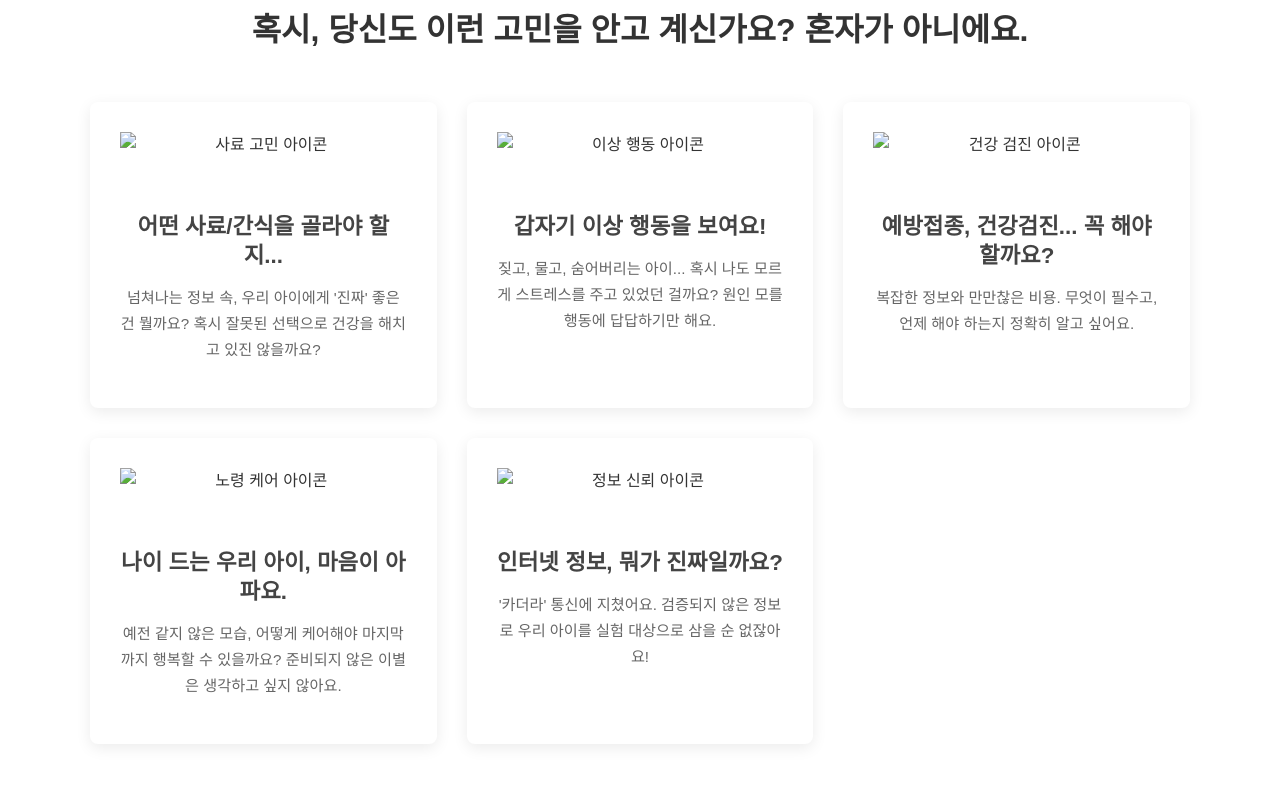
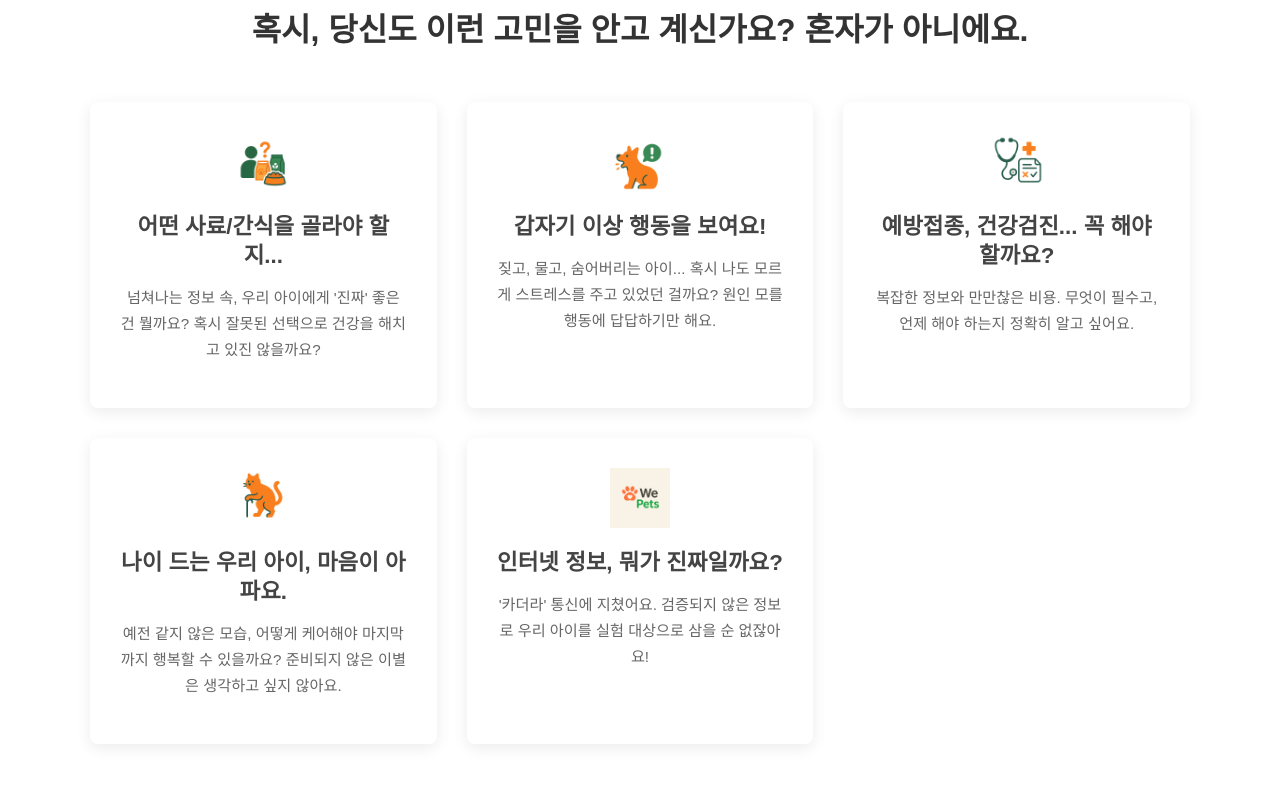
Before and after one commit to We-Pets/We-Pets, a plain HTML site: page index.html in a window 1280 px wide. Shown: the part 920-1720 px from the top of the page. Drawn offline with Linux system fonts and the light colour scheme.

Commit message:
add: hero image, empathy icon image

```diff
--- a/css/style.css
+++ b/css/style.css
@@ -258,7 +258,7 @@ p { margin-bottom: 15px; }
  * Hero Section
  * ------------------- */
  .hero-section {
-    background-image: url('../images/hero-bg.jpg'); /* 배경 이미지 경로 수정 */
+    background-image: url('../images/hero-bg.png'); /* 배경 이미지 경로 수정 */
     background-size: cover;
     background-position: center center;
     background-repeat: no-repeat;
--- a/index.html
+++ b/index.html
@@ -60,7 +60,7 @@
                     <!-- 고민 1: 사료/간식 -->
                     <div class="empathy-item">
                         <div class="empathy-icon">
-                            <img src="images/icon-food-dilemma.svg" alt="사료 고민 아이콘"> <!-- 아이콘 경로 수정 필요 -->
+                            <img src="images/food.png" alt="사료 고민 아이콘"> <!-- 아이콘 경로 수정 필요 -->
                         </div>
                         <h3 class="empathy-item-title">어떤 사료/간식을 골라야 할지...</h3>
                         <p class="empathy-item-text">
@@ -72,7 +72,7 @@
                     <!-- 고민 2: 이상 행동 -->
                     <div class="empathy-item">
                         <div class="empathy-icon">
-                            <img src="images/icon-behavior-problem.svg" alt="이상 행동 아이콘"> <!-- 아이콘 경로 수정 필요 -->
+                            <img src="images/question-action.png" alt="이상 행동 아이콘"> <!-- 아이콘 경로 수정 필요 -->
                         </div>
                         <h3 class="empathy-item-title">갑자기 이상 행동을 보여요!</h3>
                         <p class="empathy-item-text">
@@ -84,7 +84,7 @@
                     <!-- 고민 3: 건강/예방접종 -->
                     <div class="empathy-item">
                         <div class="empathy-icon">
-                            <img src="images/icon-health-check.svg" alt="건강 검진 아이콘"> <!-- 아이콘 경로 수정 필요 -->
+                            <img src="images/health.png" alt="건강 검진 아이콘"> <!-- 아이콘 경로 수정 필요 -->
                         </div>
                         <h3 class="empathy-item-title">예방접종, 건강검진... 꼭 해야 할까요?</h3>
                         <p class="empathy-item-text">
@@ -96,7 +96,7 @@
                     <!-- 고민 4: 노령 케어 -->
                     <div class="empathy-item">
                         <div class="empathy-icon">
-                            <img src="images/icon-senior-care.svg" alt="노령 케어 아이콘"> <!-- 아이콘 경로 수정 필요 -->
+                            <img src="images/old-care.png" alt="노령 케어 아이콘"> <!-- 아이콘 경로 수정 필요 -->
                         </div>
                         <h3 class="empathy-item-title">나이 드는 우리 아이, 마음이 아파요.</h3>
                         <p class="empathy-item-text">
@@ -108,7 +108,7 @@
                     <!-- 고민 5: 정보 신뢰도 -->
                     <div class="empathy-item">
                         <div class="empathy-icon">
-                            <img src="images/icon-information-trust.svg" alt="정보 신뢰 아이콘"> <!-- 아이콘 경로 수정 필요 -->
+                            <img src="images/logo.png" alt="정보 신뢰 아이콘"> <!-- 아이콘 경로 수정 필요 -->
                         </div>
                         <h3 class="empathy-item-title">인터넷 정보, 뭐가 진짜일까요?</h3>
                         <p class="empathy-item-text">
```
Also changed, not shown: images/food.png (added), images/health.png (added), images/old-care.png (added), images/question-action.png (added), 1 other file.
